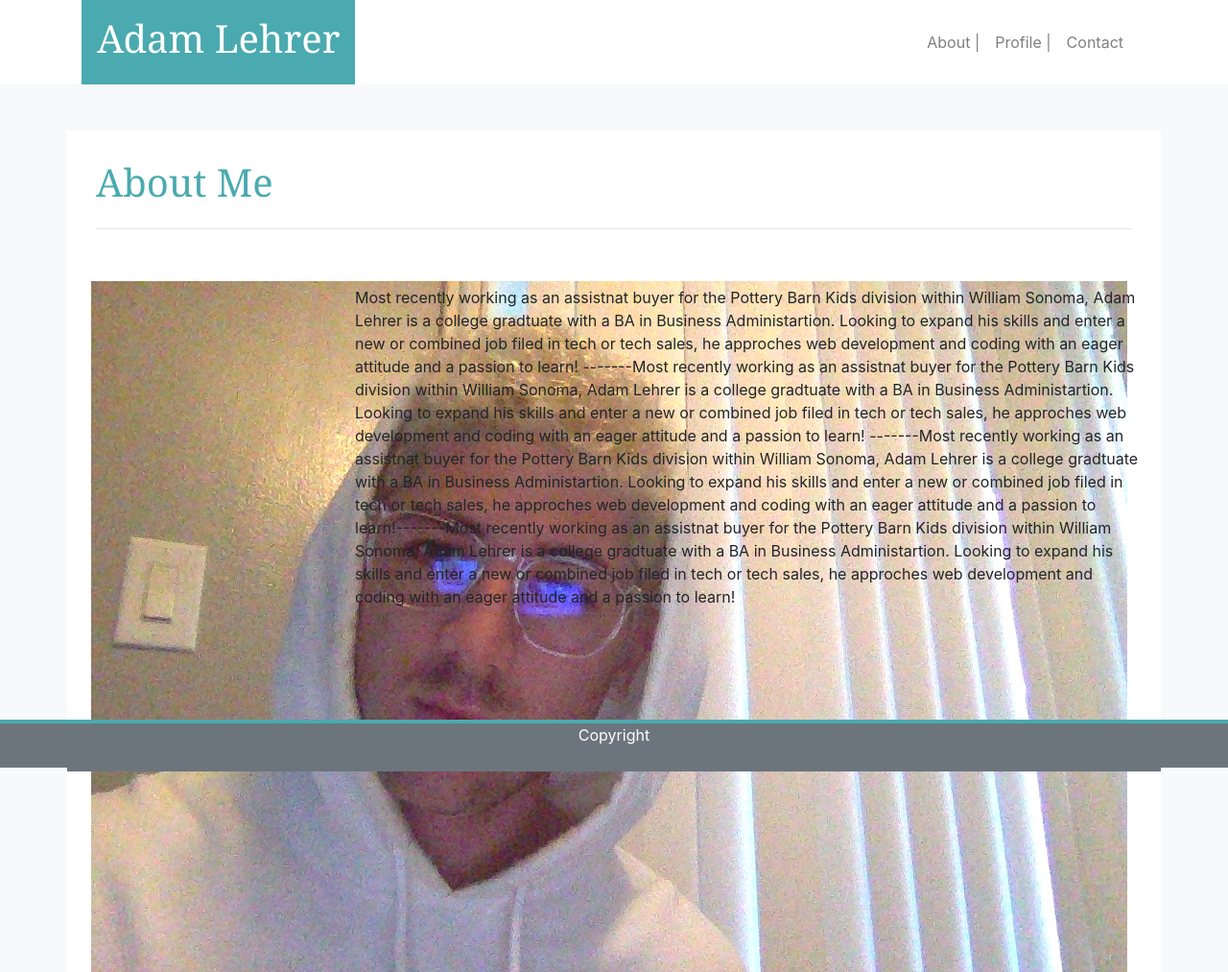
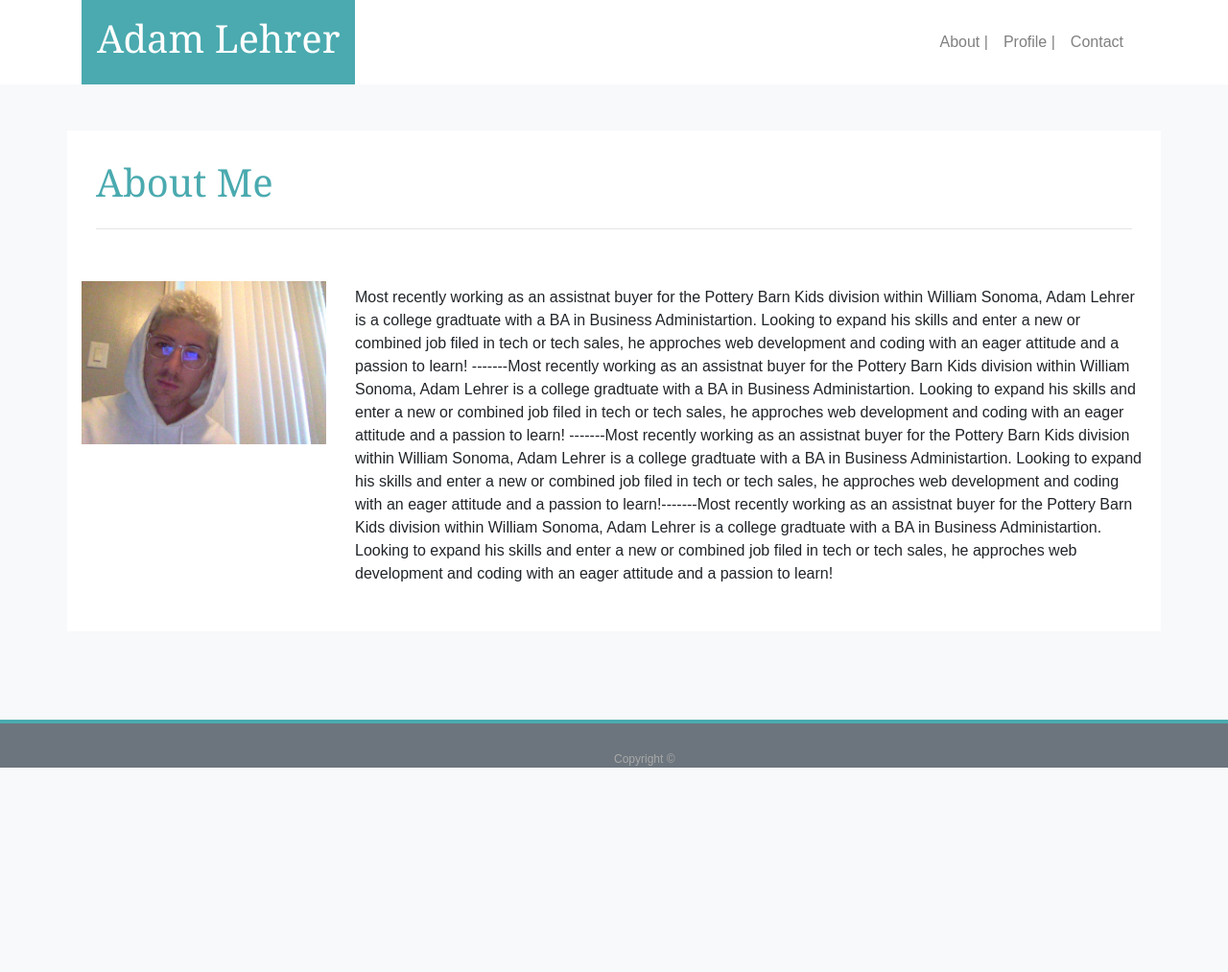
Before and after one commit to AdamSL394/Bootstrap-Portfolio, a plain HTML site: page index.html in a window 1280 px wide. Shown: the whole page at 96% size. After the commit the page ends 800 px from the top, so only its background shows below. Drawn offline with nearby package versions, Linux system fonts and the light colour scheme.

Commit message:
fix copyright to bottom & adding in img fluid

```diff
--- a/contact.css
+++ b/contact.css
@@ -1,6 +1,28 @@
 body{
     margin-bottom: 100px;
     font-family: Arial, "Helvetica Neue", Helvetica, sans-serif;
-    font-size: 18px;
+    font-size: 16px;
 
 }
+.navbar{
+    padding-top: 0px;
+    padding-bottom: 0px;
+}
+.navbar-brand{
+    background-color: #4aaaaf;
+    font-family: Georgia, 'Times New Roman', Times, serif;
+    font-size: 30px;
+}
+.container{
+    height:500px;
+    background-color: white;
+}
+.mt-4{
+    border-top: 4px solid #4aaaaf !important;
+}
+span{
+    color:darkgrey;
+    font-size: 12px;
+    position: absolute;
+    bottom: 0;
+}
--- a/index.css
+++ b/index.css
@@ -4,6 +4,8 @@ html {
 }
 body{
     margin-bottom: 100px;
+    font-family: Arial, "Helvetica Neue", Helvetica, sans-serif;
+    font-size: 16px;
 }
 footer {
     position: absolute;
@@ -11,15 +13,8 @@ footer {
     height:50px;
     width:100%;
 }
-
-
 .container{
-    /* box-sizing: content-box; */
     background-color:white;
-    /* padding-left: 25px;
-    padding-top: 25px;
-    padding-right: 25px;
-    padding-bottom: 25px; */
   }
 .col-md-12{
     padding-top: 30px;
@@ -33,3 +28,27 @@ footer {
 p{
     margin-top: 5px;
 }
+.navbar{
+    padding-top: 0px;
+    padding-bottom: 0px;
+}
+.navbar-brand{
+    background-color: #4aaaaf;
+    font-family: Georgia, 'Times New Roman', Times, serif;
+    font-size: 30px;
+
+}
+.display-4{
+    font-family: Georgia, 'Times New Roman', Times, serif;
+    color:#4aaaaf;
+    font-size: 40px;
+}
+.mt-4{
+    border-top: 4px solid #4aaaaf !important;
+}
+span{
+    color:darkgrey;
+    font-size: 12px;
+    position: absolute;
+    bottom: 0;
+}
--- a/index.html
+++ b/index.html
@@ -13,9 +13,9 @@
     <title>About Me</title>
   </head>
   <body class="bg-light">
-        <nav class="navbar navbar-expand-lg navbar-light bg-white" style="padding-top: 0px;padding-bottom: 0px;">
+        <nav class="navbar navbar-expand-lg navbar-light bg-white">
                 <div class="container">
-                    <div class="navbar-brand p-3 text-white" style="background-color: #4aaaaf; font-family: Georgia, 'Times New Roman', Times, serif; font-size: 30px;" ><h1>Adam Lehrer</h1></div>
+                    <div class="navbar-brand p-3 text-white"><h1>Adam Lehrer</h1></div>
                     <div class="navbar-toggler"  data-toggle="collapse" data-target="#navbarNav" aria-controls="navbarNav" aria-expanded="false" aria-label="Toggle navigation">
                         <span class="navbar-toggler-icon"></span>
                  </div>
@@ -41,33 +41,28 @@
           </nav>
 
     <div class="container mt-5">
-
         <div class="row">
             <div class="col-md-12">
-                <h1 class="display-4" style="font-family: Georgia, 'Times New Roman', Times, serif; color:#4aaaaf; font-size: 40px;">About Me</h1>
+                <h1 class="display-4">About Me</h1>
                 <hr class="my-4">
             </div>
         </div>
         <div class="row">
             <div class="col-md-3">
-                <div class="col-lr-1 align-content-center">
-                    <img src="1.jpg" class="responsive">
-                </div>
+                <img src="1.jpg" class="img-fluid" >
             </div>
             <div class="col-md-9">
-                    <p class="paragraph mb-5"> Most recently working as an assistnat buyer for the Pottery Barn Kids division within William Sonoma, Adam Lehrer is a college gradtuate with a BA in Business Administartion. Looking to expand his skills and enter a new or combined job filed in tech or tech sales, he approches web development and coding with an eager attitude and a passion to learn! -------Most recently working as an assistnat buyer for the Pottery Barn Kids division within William Sonoma, Adam Lehrer is a college gradtuate with a BA in Business Administartion. Looking to expand his skills and enter a new or combined job filed in tech or tech sales, he approches web development and coding with an eager attitude and a passion to learn! -------Most recently working as an assistnat buyer for the Pottery Barn Kids division within William Sonoma, Adam Lehrer is a college gradtuate with a BA in Business Administartion. Looking to expand his skills and enter a new or combined job filed in tech or tech sales, he approches web development and coding with an eager attitude and a passion to learn!-------Most recently working as an assistnat buyer for the Pottery Barn Kids division within William Sonoma, Adam Lehrer is a college gradtuate with a BA in Business Administartion. Looking to expand his skills and enter a new or combined job filed in tech or tech sales, he approches web development and coding with an eager attitude and a passion to learn! </p>
-
-                    </p>
+                <p class="paragraph mb-5"> Most recently working as an assistnat buyer for the Pottery Barn Kids division within William Sonoma, Adam Lehrer is a college gradtuate with a BA in Business Administartion. Looking to expand his skills and enter a new or combined job filed in tech or tech sales, he approches web development and coding with an eager attitude and a passion to learn! -------Most recently working as an assistnat buyer for the Pottery Barn Kids division within William Sonoma, Adam Lehrer is a college gradtuate with a BA in Business Administartion. Looking to expand his skills and enter a new or combined job filed in tech or tech sales, he approches web development and coding with an eager attitude and a passion to learn! -------Most recently working as an assistnat buyer for the Pottery Barn Kids division within William Sonoma, Adam Lehrer is a college gradtuate with a BA in Business Administartion. Looking to expand his skills and enter a new or combined job filed in tech or tech sales, he approches web development and coding with an eager attitude and a passion to learn!-------Most recently working as an assistnat buyer for the Pottery Barn Kids division within William Sonoma, Adam Lehrer is a college gradtuate with a BA in Business Administartion. Looking to expand his skills and enter a new or combined job filed in tech or tech sales, he approches web development and coding with an eager attitude and a passion to learn!
+                </p>
             </div>
         </div>
-
     </div>
 
 
 
-    <footer class="mt-5 fixed-bottom bg-secondary border-top border-top-width:4px border-info text-center" style="border-top: 4px solid #4aaaaf !important;">
-            <div class="container bg-secondary" style="height:50px;">
-                <span class="text-white"> Copyright </span>
+    <footer class="mt-4 fixed-bottom bg-secondary border-top border-top-width:4px border-info text-center" >
+            <div class="container bg-secondary">
+                <span> Copyright © </span>
             </div>
     </footer>
     <script src="https://code.jquery.com/jquery-3.3.1.slim.min.js" integrity="sha384-q8i/X+965DzO0rT7abK41JStQIAqVgRVzpbzo5smXKp4YfRvH+8abtTE1Pi6jizo" crossorigin="anonymous"></script>
--- a/portfolio.css
+++ b/portfolio.css
@@ -5,7 +5,7 @@ html {
 body{
     margin-bottom: 100px;
     font-family: Arial, "Helvetica Neue", Helvetica, sans-serif;
-    font-size: 18px;
+    font-size: 16px;
 
 }
 footer {
@@ -14,18 +14,9 @@ footer {
     height:50px;
     width:100%;
 }
-
-
 .container{
     background-color:white;
   }
-
-/* .display-4{
-    padding-left: 30px;
-    padding-top: 30px;
-    padding-right: 10px;
-} */
-
 img{
     margin-left: 30px;
 }
@@ -38,3 +29,42 @@ img{
     padding-right: 47px;
     padding-bottom: 25px;
 }
+.navbar{
+    padding-top: 0px;
+    padding-bottom: 0px;
+}
+.navbar-brand{
+    background-color: #4aaaaf;
+    font-family: Georgia, 'Times New Roman', Times, serif;
+    font-size: 30px;
+}
+.container{
+    background:white;
+}
+.style{
+    font-family: Georgia, 'Times New Roman', Times, serif;
+    color:#4aaaaf;
+    font-size: 40px;
+}
+.container1{
+    position:absolute;
+    bottom:20px;
+    background-color: #4aaaaf;
+    width:250px;
+    height:58px;
+    text-align:center;
+    color:white;
+    padding-top:10px;
+    top:140;
+    font-family: 'Times New Roman', Times, serif;
+    font-size: 23px;
+}
+.mt-4{
+    border-top: 4px solid #4aaaaf !important;
+}
+span{
+    color:darkgrey;
+    font-size: 12px;
+    position: absolute;
+    bottom: 0;
+}
```
Also changed, not shown: contact.html (+6 -7 lines), portfolio.html (+14 -14 lines).
